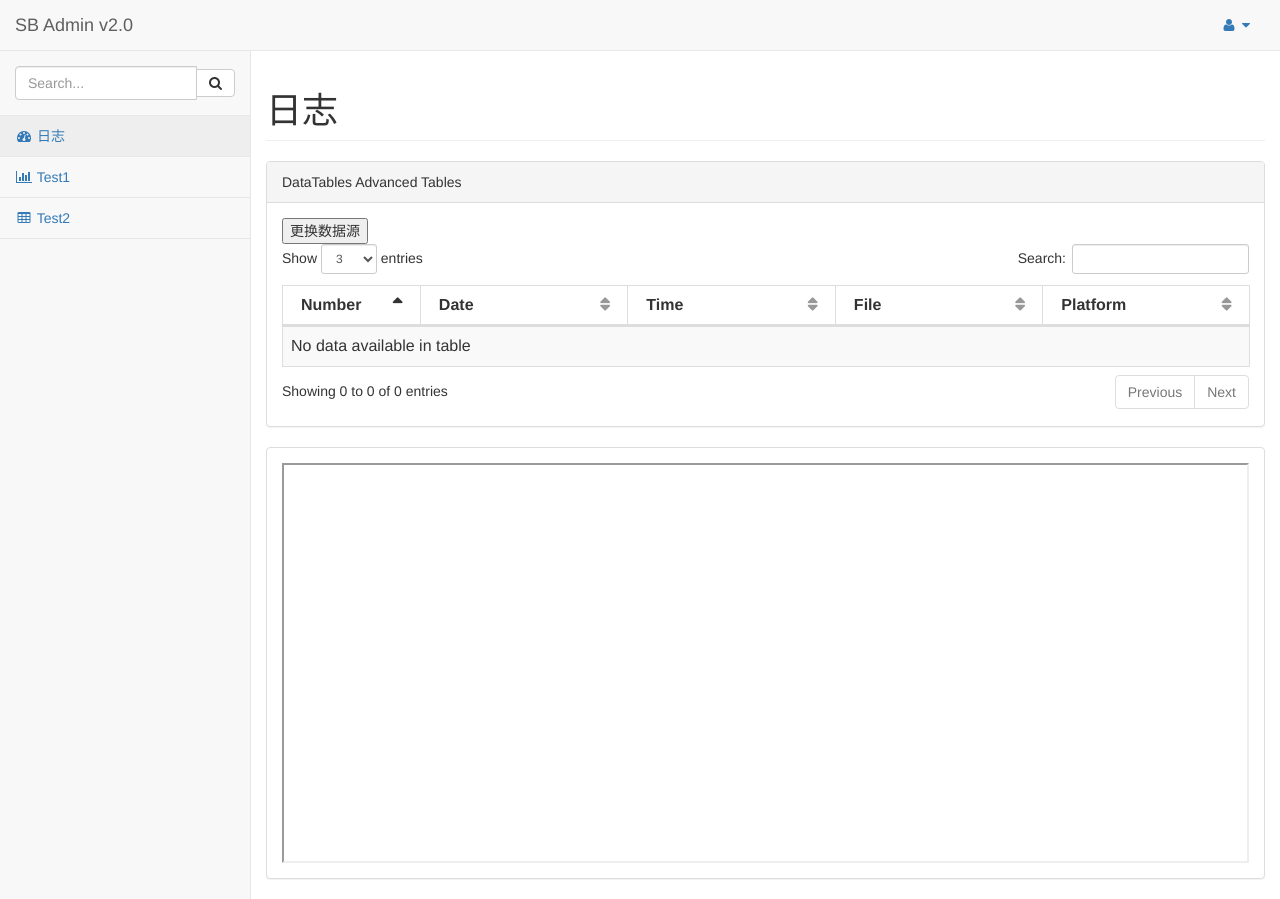
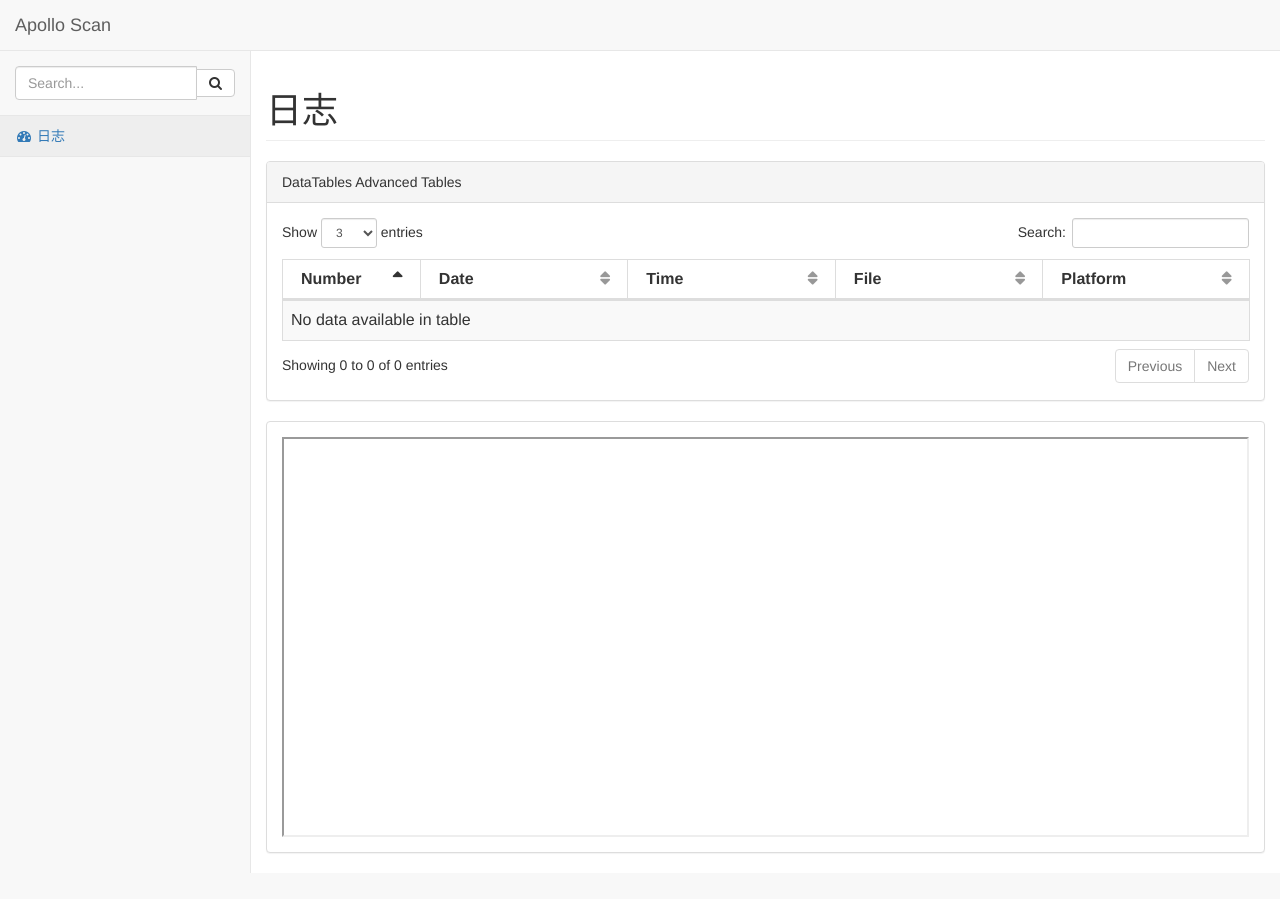
Before and after one commit to Jhenxu/Apollo, a Django app: page /scan/ in a window 1280 px wide. After the commit the page ends 873 px from the top, so only its background shows below. Run offline with Django 3.2, Linux system fonts and the light colour scheme; data that the repository does not hold is empty; parts of the project's set-up code (start-up, migrations or seed data) failed here and were passed over; some libraries are stand-ins or nearby versions.

Commit message:
adjust page

```diff
--- a/ApolloScan/templates/base.html
+++ b/ApolloScan/templates/base.html
@@ -13,7 +13,6 @@
     {%block loader_header %}{% endblock %}
     <!-- Custom CSS -->
     <link href="../../static/dist/css/sb-admin-2.css" rel="stylesheet">
-
     <!-- Custom Fonts -->
     <link href="../../static/bower_components/font-awesome/css/font-awesome.min.css" rel="stylesheet" type="text/css">
 
@@ -32,13 +31,13 @@
                     <span class="icon-bar"></span>
                     <span class="icon-bar"></span>
                 </button>
-                <a class="navbar-brand" href="index.html">SB Admin v2.0</a>
+                <a class="navbar-brand" href="index.html">Apollo Scan</a>
             </div>
             <!-- /.navbar-header -->
 
             <ul class="nav navbar-top-links navbar-right">
 
-                <li class="dropdown">
+                <!-- <li class="dropdown">
                     <a class="dropdown-toggle" data-toggle="dropdown" href="#">
                         <i class="fa fa-user fa-fw"></i>  <i class="fa fa-caret-down"></i>
                     </a>
@@ -51,8 +50,7 @@
                         <li><a href="login.html"><i class="fa fa-sign-out fa-fw"></i> Logout</a>
                         </li>
                     </ul>
-                    <!-- /.dropdown-user -->
-                </li>
+                </li> -->
                 <!-- /.dropdown -->
             </ul>
             <!-- /.navbar-top-links -->
--- a/ApolloScan/templates/log.html
+++ b/ApolloScan/templates/log.html
@@ -26,7 +26,7 @@
           <div class="panel-body">
               <div class="dataTables_wrapper form-inline dt-bootstrap no-footer">
                 <div class="dataTables_length" id="dataTables-example_length">
-                <button id="redraw">更换数据源</button>
+                <!-- <button id="redraw" style="width: 50px;height: 25px">刷新</button> -->
                 <table class="table table-striped table-bordered table-hover dataTable no-footer" id="dataTables-example" role="grid">
                  <thead>
                   <tr role="row">
@@ -63,6 +63,9 @@
   </div>
   <!-- /.col-lg-12 -->
 </div>
+{% endblock %}
+
+{%block loader_javascript %}
 
 <script type="text/javascript">
 /*Javascript代码片段*/
@@ -118,11 +121,11 @@ function() {
     });
 }).draw();
 
-//更换数据源（相同格式，但是数据内容不同）
-$("#redraw").click(function() {
-    var url = table.api().ajax().url("../../scan/api/?action=loglist");
-    url.load();
-});
+// //更换数据源（相同格式，但是数据内容不同）
+// $("#redraw").click(function() {
+//     var url = table.api().ajax().url("../../scan/api/?action=loglist");
+//     url.load();
+// });
 
 //显示内容
 function showlog(file) {
@@ -146,5 +149,4 @@ function showlog(file) {
     });
 };
 </script>
-
 {% endblock %}
--- a/ApolloScan/urls.py
+++ b/ApolloScan/urls.py
@@ -11,8 +11,8 @@ from django.conf.urls import patterns, include, url
 
 side_info = [
     (r'','apollo_logs','日志',{'icon':'fa-dashboard'}),
-    (r'test1/','test1','Test1',{'icon':'fa-bar-chart-o'}),
-    (r'test2/','test2','Test2',{'icon':'fa-table'}),
+    # (r'test1/','test1','Test1',{'icon':'fa-bar-chart-o'}),
+    # (r'test2/','test2','Test2',{'icon':'fa-table'}),
 ]
 
 side_pattern_tuples = [(r'^'+url+'$',view,{'title':title
--- a/ApolloScan/views.py
+++ b/ApolloScan/views.py
@@ -31,27 +31,23 @@ def requestWrap(call_method):
 
 @requestWrap
 def apollo_logs(request,sideinfo,title):
-    sidebar = [(url,title,infos) for (url,method,title,infos) in sideinfo]
     data = {}
     data['title'] = title
-    data['sidebar_items'] = sidebar
-
+    data['sidebar_items'] = [(url,title,infos) for (url,method,title,infos) in sideinfo]
     return render_to_response('log.html',data)
 
 @requestWrap
 def test1(request,sideinfo,title):
-    sidebar = [(url,title,infos) for (url,method,title,infos) in sideinfo]
     data = {}
-    data['sidebar_items'] = sidebar
-
+    data['title'] = title
+    data['sidebar_items'] = [(url,title,infos) for (url,method,title,infos) in sideinfo]
     return render_to_response('scan_page.html',data)
 
 @requestWrap
 def test2(request,sideinfo,title):
-    sidebar = [(url,title,infos) for (url,method,title,infos) in sideinfo]
     data = {}
-    data['sidebar_items'] = sidebar
-
+    data['title'] = title
+    data['sidebar_items'] = [(url,title,infos) for (url,method,title,infos) in sideinfo]
     return render_to_response('scan_page.html',data)
 
 def api_data(request):
```
Also changed, not shown: 1 other file.
